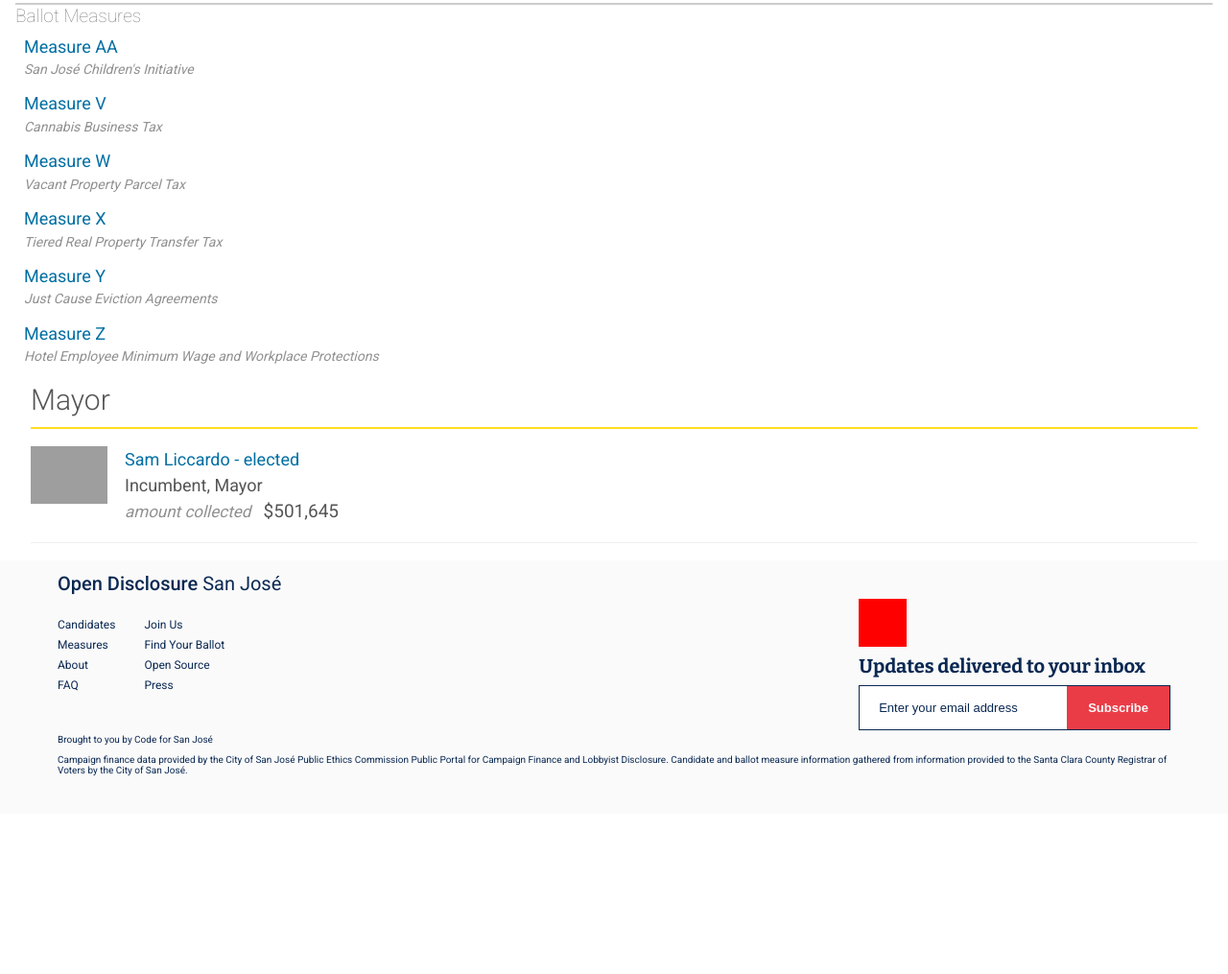
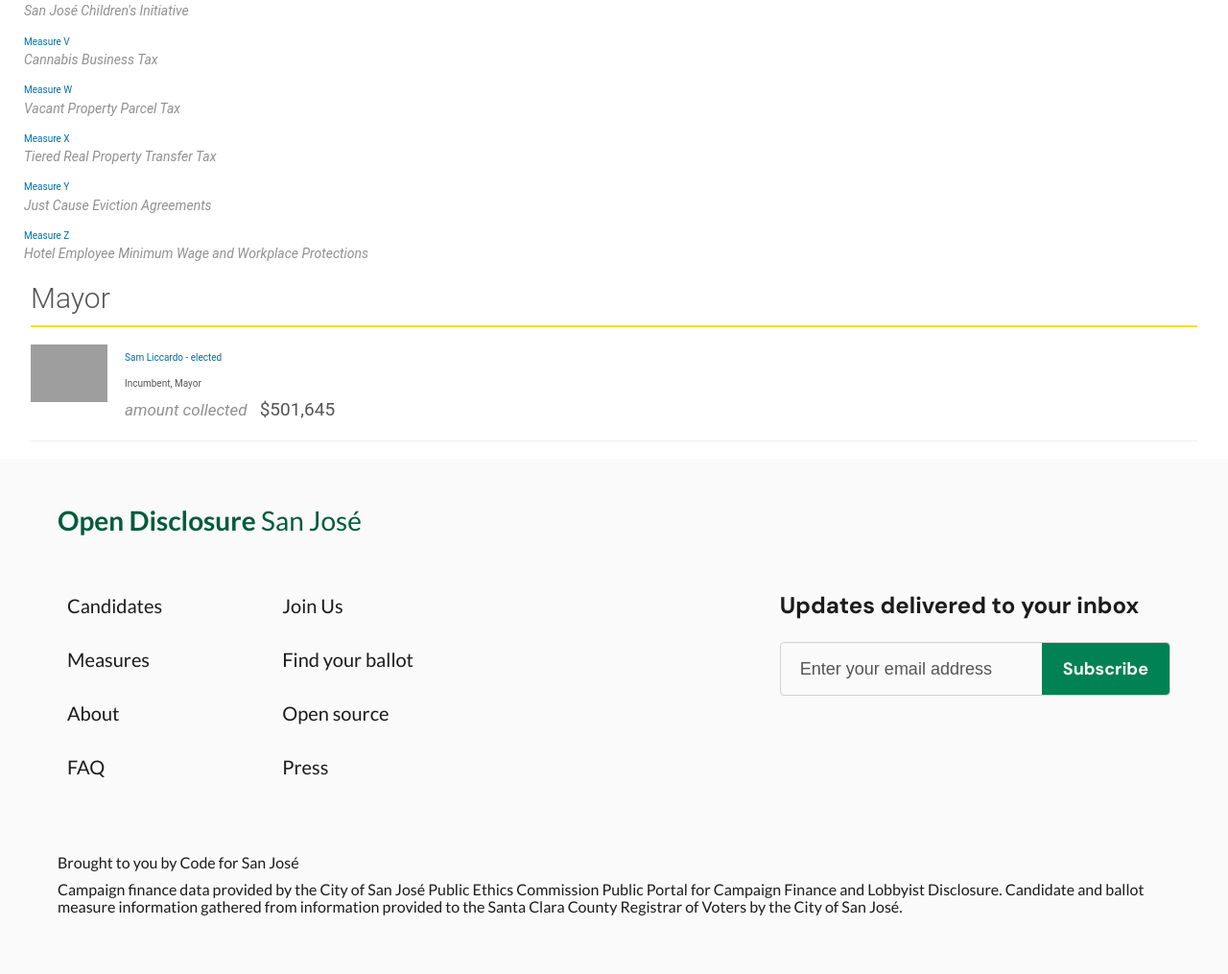
Before and after one commit to codeforsanjose/open-disclosure, a Gatsby site: page /electionInfo in a window 1280 px wide. Shown: the part 558-1573 px from the top of the page at 96% size. Before the commit the page ends 1406 px from the top, so only its background shows below. Built offline with nearby package versions, Linux system fonts and the light colour scheme; Gatsby itself is replaced by a stand-in of ours; grey boxes are pictures that could not be loaded.

Commit message:
Styles footer

```diff
--- a/src/components/candidateItem.module.scss
+++ b/src/components/candidateItem.module.scss
@@ -40,7 +40,7 @@ $secondaryBlue: #deeffe;
   }
 
   div:hover {
-    box-shadow: 0px 4px 50px rgba(201, 201, 201, 0.7);
+    box-shadow: 0px 4px 50px rgba(0, 0, 0, 0.7);
   }
 
   p {
--- a/src/components/layout.js
+++ b/src/components/layout.js
@@ -1,8 +1,10 @@
+// Libraries
 import React from "react"
-import { Link } from "gatsby"
-import layoutStyles from "./layout.module.scss"
-import "typeface-roboto"
-import "typeface-bitter"
+// Styles
+import styles from "./layout.module.scss"
+// Components
+import Navbar from './navbar'
+import Logo from './logo'
 
 export default class Layout extends React.PureComponent {
                  state = {
@@ -34,11 +36,11 @@ export default class Layout extends React.PureComponent {
                      endpoint: "/",
                    },
                    {
-      name: "Find Your Ballot",
+                     name: "Find your ballot",
                      endpoint: "/",
                    },
                    {
-      name: "Open Source",
+                     name: "Open source",
                      endpoint: "/",
                    },
                    {
@@ -54,122 +56,73 @@ export default class Layout extends React.PureComponent {
                    this.setState({ value })
                  }
 
-  renderLogo(truncate = true) {
-    const { windowIsLarge } = this.props
-    const logo = () => (
-      <p>
-        <strong>Open Disclosure</strong> San José
-      </p>
+                 renderNavItems = items => (
+                   <ul>
+                     {items.map((item, index) => (
+                       <li
+                         key={`footer nav item ${item.name}`}
+                         className={styles.footerNavItem}
+                       >
+                         <a
+                           className={`${styles.footerNavItemText} ${styles.link}`}
+                           href={item.endpoint}
+                         >
+                           {item.name}
+                         </a>
+                       </li>
+                     ))}
+                   </ul>
                  )
-
-    return (
-      <Link className={layoutStyles.headerText} to={"/"}>
-        {windowIsLarge ? logo() : truncate ? <p>ODSJ</p> : logo()}
-      </Link>
-    )
-  }
 
                  render() {
                    return (
-      <div className={layoutStyles.container}>
-        {this.props.hideHeader ? null : (
-          <header className={layoutStyles.header}>
-            <div className={layoutStyles.headerInner}>
-              {this.renderLogo()}
-              <nav>
-                <ul className={layoutStyles.headerNav}>
-                  {this.links.map((item, index) => (
-                    <li
-                      key={`header nav item ${index}`}
-                      className={layoutStyles.headerNavItem}
-                    >
-                      <Link className={layoutStyles.link} to={item.endpoint}>
-                        <strong className={layoutStyles.headerNavItemText}>
-                          {item.name}
-                        </strong>
-                      </Link>
-                    </li>
-                  ))}
-                </ul>
+                     <div className={styles.container}>
+                       <Navbar links={this.links} />
+
+                       {this.props.children}
+
+                       <footer className={styles.footer}>
+                         <div className={styles.footerInner}>
+                           <div className={styles.footerTop}>
+                             <div className={styles.footerLeft}>
+                               <Logo />
+                               <nav className={styles.footerNav}>
+                                {this.renderNavItems(this.links)}
+                                {this.renderNavItems(this.footerLinks)}
                                </nav>
                              </div>
-          </header>
-        )}
-        {this.props.children}
-        <div className={layoutStyles.footer}>
-          <div className={layoutStyles.footerInner}>
-            <div className={layoutStyles.footerTop}>
-              <div className={layoutStyles.footerLeft}>
-                {this.renderLogo(false)}
-                <nav>
-                  <ul className={layoutStyles.footerNav}>
-                    <div className={layoutStyles.footerNavSection}>
-                      {this.links.map((item, index) => (
-                        <li
-                          key={`footer nav item ${index}`}
-                          className={layoutStyles.footerNavItem}
-                        >
-                          <Link
-                            className={`${layoutStyles.footerNavItemText} ${layoutStyles.link}`}
-                            to={item.endpoint}
-                          >
-                            {item.name}
-                          </Link>
-                        </li>
-                      ))}
-                    </div>
-                    <div className={layoutStyles.footerNavSection}>
-                      {this.footerLinks.map((item, index) => (
-                        <li
-                          key={`footer nav item ${index}`}
-                          className={layoutStyles.footerNavItem}
-                        >
-                          <Link
-                            className={`${layoutStyles.footerNavItemText} ${layoutStyles.link}`}
-                            to={item.endpoint}
-                          >
-                            {item.name}
-                          </Link>
-                        </li>
-                      ))}
-                    </div>
-                  </ul>
-                </nav>
-              </div>
-              <div className={layoutStyles.footerRight}>
-                <div className={layoutStyles.footerRightInner}>
-                  {/* To-Do: Replace with image */}
-                  <div className={layoutStyles.imgPlaceholder} />
-                  <h5>Updates delivered to your inbox</h5>
+                             <div className={styles.footerRight}>
+                              <h2>Updates delivered to your inbox</h2>
                               <form onSubmit={this.handleSubmit}>
                                 <input
-                      className={layoutStyles.emailInput}
+                                  className={styles.emailInput}
                                   type="email"
                                   placeholder="Enter your email address"
                                   value={this.state.value}
                                   onChange={this.handleChange}
                                 />
                                 <input
-                      className={layoutStyles.submitForm}
+                                  className={styles.submitForm}
                                   type="submit"
                                   value="Subscribe"
                                 />
                               </form>
                              </div>
                            </div>
-            </div>
-            <div className={layoutStyles.footerBottom}>
+                           <div className={styles.footerBottom}>
                              <p>Brought to you by Code for San José</p>
                              <p>
-                Campaign finance data provided by the City of San José Public
-                Ethics Commission Public Portal for Campaign Finance and
-                Lobbyist Disclosure. Candidate and ballot measure information
-                gathered from information provided to the Santa Clara County
-                Registrar of Voters by the City of San José.
+                               Campaign finance data provided by the City of San
+                               José Public Ethics Commission Public Portal for
+                               Campaign Finance and Lobbyist Disclosure.
+                               Candidate and ballot measure information gathered
+                               from information provided to the Santa Clara
+                               County Registrar of Voters by the City of San
+                               José.
                              </p>
                            </div>
                          </div>
-        </div>
+                       </footer>
                      </div>
                    )
                  }
--- a/src/components/layout.module.scss
+++ b/src/components/layout.module.scss
@@ -1,194 +1,131 @@
-.headerInner,
+$primaryBlack: #1B1B1B;
+$primaryGreen: #008254;
+
+.footer {
+  background-color: #fafafa;
+  padding: 0 6rem;
+  font-family: "Lato";
+}
+
 .footerInner {
   max-width: 1440px;
   margin: auto;
 }
 
-.link {
-  color: #006ea3;
-  text-decoration: none;
-}
-
-.headerText {
-  align-self: center;
-
-  p {
-    color: #0a2852;
-    text-decoration: none;
-    line-height: 1.3rem;
-    font-size: 2rem;
-
-    strong {
-      font-weight: 500;
-    }
-  }
-}
-
-.headerInner {
-  display: flex;
-  flex-flow: row nowrap;
-  justify-content: space-between;
-  padding: 0.9rem 1.6rem;
-  text-decoration: none;
-}
-.headerNav {
-  display: flex;
-  flex-flow: row nowrap;
-  padding: 0;
-  font-size: 1rem;
-}
-.headerNavItem {
-  list-style-type: none;
-  max-height: 2.1rem;
-  margin: 0 3rem;
-  line-height: 1;
-}
-.headerNavItemText {
-  color: #0a2852;
-  text-shadow: none;
-  font-size: 1.4rem;
-}
-
-.footer {
-  display: flex;
-  flex-direction: column;
-  flex: 1;
-  background-color: #fafafa;
-  padding: 0 6rem;
-}
-
 .footerTop {
-  display: flex;
   flex-direction: row;
+  padding: 3rem 0;
 }
 
 .footerLeft {
   flex: 1;
   padding: 1.8rem 0;
   flex-direction: column;
-
-  .headerText {
-    align-self: auto;
-  }
-
-  nav {
-    display: flex;
-    padding-top: 3rem;
-  }
 }
 
 .footerNav {
-  display: flex;
-  flex-flow: row nowrap;
-  margin-top: 0;
-  margin-bottom: 1.8rem;
-  padding: 0;
+  flex-direction: row;
+  padding-top: 6rem;
+  padding-left: 1rem;
+
+   ul {
+     margin-right: 12.5rem;
+   }
 }
 
 .footerNavItem {
   list-style-type: none;
-  max-height: 2.1rem;
-  margin-right: 3rem;
-}
+  margin-bottom: 3rem;
 
-.footerNavItemText {
-  display: block;
-  margin-bottom: 2rem;
-  text-shadow: none;
-  color: #0a2852;
-  font-size: 1.2rem;
-  font-weight: normal;
+  a {
+    display: block;
+    text-shadow: none;
+    color: $primaryBlack;
+    font-size: 2rem;
+    line-height: 2.6rem;
+  }
 }
 
 .footerRight {
-  display: flex;
-  flex: 1;
-  flex-direction: column;
-  align-items: end;
-  padding-top: 3.6rem;
-}
+  justify-content: center;
 
-.footerRightInner {
-  display: flex;
-  flex: 1;
-  flex-direction: column;
-  justify-content: space-around;
-
-  h5 {
-    font-family: "Bitter";
-    font-size: 2rem;
-    color: #0a2852;
+  h2 {
+    font-family: "DM Sans";
+    font-size: 2.4rem;
+    color: $primaryBlack;
   }
 
   form {
     display: flex;
     flex-direction: row;
-    border: solid 1px #0a2852;
+    margin: 2.5rem 0;
+    border: solid 1px #d1d1d1;
+    border-radius: 4px;
+
+    input {
+      display: flex;
+      font-size: 1.8rem;
+    }
   }
 }
 
-.imgPlaceholder {
-  display: block;
-  background-color: red;
-  height: 50px;
-  width: 50px;
-}
-
 .emailInput {
-  display: flex;
+  background-color: transparent;
+  border: none;
+  color: #555555;
   flex: 2;
   padding: 1.3rem 2rem;
-  font-size: 1.3rem;
-  color: #0a2852;
-  border: none;
 }
 
 .emailInput::placeholder {
-  color: #0a2852;
+  color: #555555;
   opacity: 1;
 }
 
+/* Chrome/Opera/Safari */
 .emailInput::-webkit-input-placeholder {
-  /* Chrome/Opera/Safari */
-  color: #0a2852;
+  color: #555555;
   opacity: 1;
 }
+/* Firefox 19+ */
 .emailInput::-moz-placeholder {
-  /* Firefox 19+ */
-  color: #0a2852;
+  color: #555555;
   opacity: 1;
 }
+/* IE 10+ */
 .emailInput:-ms-input-placeholder {
-  /* IE 10+ */
-  color: #0a2852;
+  color: #555555;
   opacity: 1;
 }
+/* Firefox 18- */
 .emailInput:-moz-placeholder {
-  /* Firefox 18- */
-  color: #0a2852;
+  color: #555555;
   opacity: 1;
 }
 
 .submitForm {
-  display: flex;
+  background-color: $primaryGreen;
+  border: solid 2px $primaryGreen;
+  border-radius: 0 4px 4px 0;
+  color: #fafafa;
   flex: 1;
-  border: solid 2px #ea3c47;
-  background-color: #ea3c47;
+  font-family: "DM Sans";
+  font-weight: bold;
   padding: 1.3rem 2rem;
-  font-size: 1.3rem;
-  font-weight: bold;
-  color: #fafafa;
+}
+
+.submitForm:hover {
+  cursor: pointer;
 }
 
 .footerBottom {
-  padding-bottom: 4rem;
+  padding-bottom: 6rem;
 
   p {
-    display: block;
-    font-size: 1rem;
-    color: #0a2852;
-    line-height: normal;
+    font-size: 1.6rem;
+    color: $primaryBlack;
   }
+
   p:first-child {
     margin-bottom: 1rem;
   }
@@ -210,10 +147,6 @@
     text-align: left;
   }
 
-  .footerNav {
-    margin-bottom: 0;
-  }
-
   .footerRight {
     align-items: normal;
     padding-top: 0;
@@ -229,10 +162,6 @@
     }
   }
 
-  .imgPlaceholder {
-    display: none;
-  }
-
   .emailInput {
     margin: 0.5rem 0;
   }
--- /dev/null
+++ b/src/components/logo.js
@@ -0,0 +1,10 @@
+import React from "react"
+import styles from "./navbar.module.scss"
+
+const Logo = () => (
+  <a className={styles.logo} href={"/"}>
+    <strong>Open Disclosure</strong> San José
+  </a>
+)
+
+export default Logo
--- /dev/null
+++ b/src/components/logo.module.scss
@@ -0,0 +1,7 @@
+
+$hoverGreen: #025B3C;
+
+.logo {
+  color: $hoverGreen;
+  font-size: 2.8rem;
+}
--- /dev/null
+++ b/src/components/navbar.js
@@ -0,0 +1,21 @@
+import React from 'react'
+import styles from './navbar.module.scss'
+import Logo from './logo'
+
+const Navbar = (props) => (
+  <nav className={styles.navbar}>
+    <Logo />
+    <ul className={styles.navigation}>
+      {props.links.map((item, index) => (
+        <li className={styles.item} key={`header nav item ${index}`}>
+          <a className={styles.link} href={item.endpoint}>
+            {item.name}
+          </a>
+          <div className={styles.selected} />
+        </li>
+      ))}
+    </ul>
+  </nav>
+)
+
+export default Navbar
--- /dev/null
+++ b/src/components/navbar.module.scss
@@ -0,0 +1,55 @@
+$primaryBlack: #1b1b1b;
+$primaryWhite: #fff;
+$secondaryGreen: #E3F9F1;
+$hoverGreen: #025B3C;
+
+.navbar {
+  align-items: center;
+  background-color: $primaryWhite;
+  box-shadow: 0px 2px 6px rgba(201, 201, 201, 0.7);
+  font-family: "Lato";
+  flex: 1;
+  flex-direction: row;
+  justify-content: space-between;
+  padding: 3rem;
+  position: sticky;
+  top: 0;
+  z-index: 4;
+}
+
+.logo {
+  color: $hoverGreen;
+  font-size: 2.8rem;
+}
+
+.navigation {
+  flex-direction: row;
+  list-style-type: none;
+
+  li {
+    margin-left: 6rem;
+    font-size: 1.8rem;
+  }
+
+  li:hover {
+    .link {
+      color: $hoverGreen;
+    }
+    .selected {
+      opacity: 1;
+    }
+  }
+}
+
+.selected {
+  border-bottom: 8px solid $secondaryGreen;
+  opacity: 0;
+  margin-top: -8px;
+  z-index: 2;
+}
+
+.link, .link:visited {
+  color: $primaryBlack;
+  font-weight: bold;
+  z-index: 3;
+}
--- a/src/pages/index.module.scss
+++ b/src/pages/index.module.scss
@@ -27,7 +27,6 @@ $underline: #00825466;
 
   .hero {
     flex-direction: row;
-    padding: 0;
     padding: 2.2rem 3rem 6.2rem 4.6rem;
   }
 
@@ -36,87 +35,8 @@ $underline: #00825466;
     justify-content: center;
   }
 
-  .heroText {
-    color: $primaryBlack;
-    font-size: resize(54);
-    line-height: resize(70);
-  }
-
-  .heroSubtext {
-    color: $primaryBlack;
-    font-weight: normal;
-    font-size: resize(28);
-    line-height: 3.4rem;
-    margin: 1rem 0 resize(62);
-  }
-
   .heroButtonContainer {
     flex-direction: row;
-  }
-
-  .explore {
-    padding-top: 7rem;
-    text-align: center;
-  }
-
-  .exploreHeader {
-    font-size: 4rem;
-  }
-
-  .exploreSubheader {
-    padding: 2rem 0;
-    font-size: 2.4rem;
-  }
-
-  .sectionItemContainer {
-    flex: 1;
-    flex-direction: row;
-    justify-content: space-between;
-  }
-
-  .sectionItem {
-    align-items: center;
-    max-width: 337px;
-  }
-
-  .sectionItemHeader {
-    font-size: 2.4rem;
-    margin: 2rem 0 1rem;
-  }
-
-  .sectionItemSubheader {
-    font-size: 2rem;
-    padding: 2rem 0;
-  }
-
-  .about {
-    flex-direction: row;
-    justify-content: space-evenly;
-  }
-
-  .aboutText {
-    justify-content: center;
-    flex: 1;
-
-    h1 {
-      font-size: 4rem;
-      margin-bottom: 2rem;
-    }
-    h3 {
-      color: $primaryGreen;
-      margin: 2rem 0;
-    }
-  }
-
-  .aboutImage {
-    flex: 1;
-    align-items: flex-end;
-  }
-
-  .reverse {
-    flex-direction: row-reverse;
-    .aboutImage {
-      align-items: flex-start;
-    }
+    margin-top: 6.2rem;
   }
 }
--- a/src/styles/global.css
+++ b/src/styles/global.css
@@ -1,4 +1,9 @@
 @import url("https://fonts.googleapis.com/css2?family=DM+Sans:ital,wght@0,400;0,500;0,700;1,400;1,500;1,700&family=Lato:ital,wght@0,100;0,300;0,400;0,700;0,900;1,100;1,300;1,400;1,700;1,900&display=swap");
+
+* {
+  padding: 0;
+  margin: 0;
+}
 
 html {
   font-size: 10px;
@@ -6,40 +11,9 @@ html {
   font-family: "Roboto", sans-serif;
 }
 
-body {
-  font-size: 1.8rem;
-  margin: 0;
-}
-
-div, section {
+div, section, header, nav, ul {
   display: flex;
   flex-direction: column;
-}
-
-
-h1,
-h2,
-h3,
-h4,
-h5,
-h6,
-p {
-  color: #0a2852;
-  margin: 0;
-}
-
-/* h1,
-h2,
-h3,
-h4,
-h5,
-h6 {
-  margin-top: 0.9rem;
-  margin-bottom: 0.45rem;
-} */
-
-a {
-  color: #006ea3;
 }
 
 a,
```
Also changed, not shown: src/pages/index.js (+4 -46 lines). Lines whose indentation alone changed are shown as unchanged.
